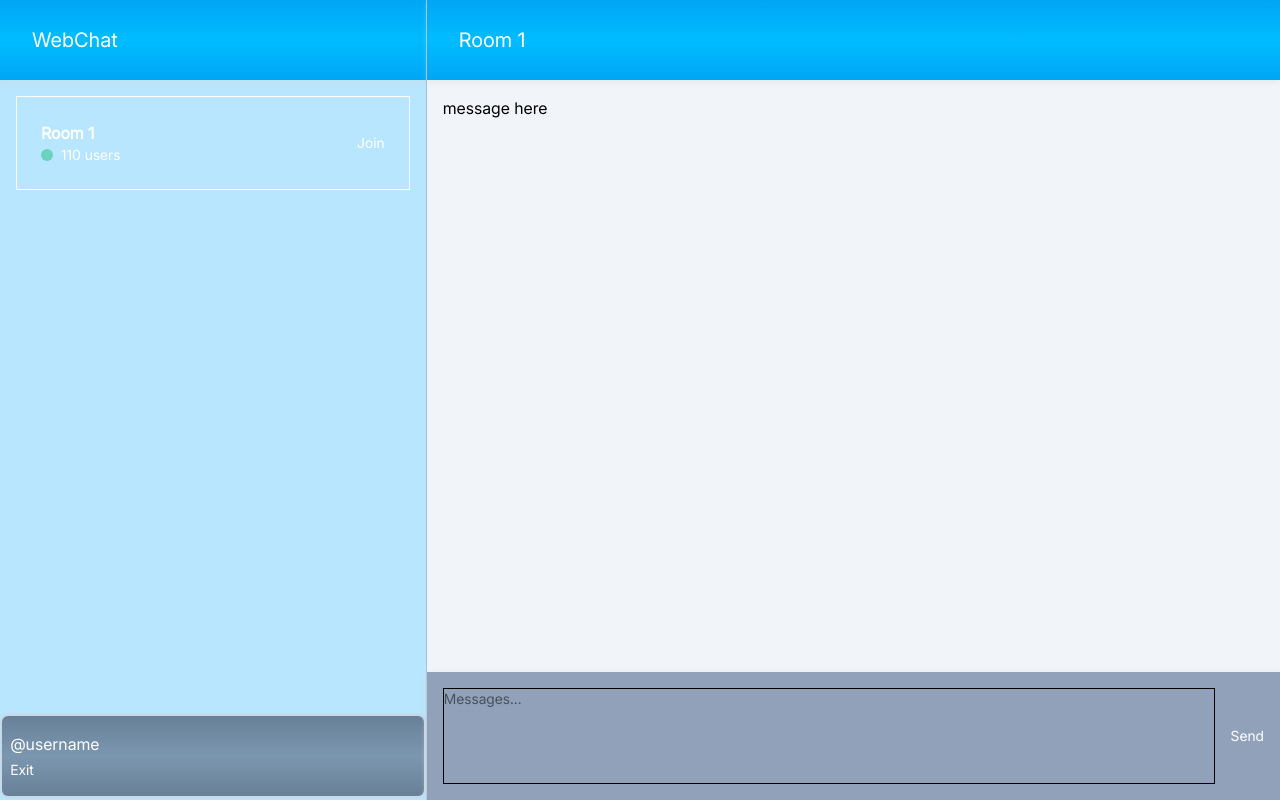
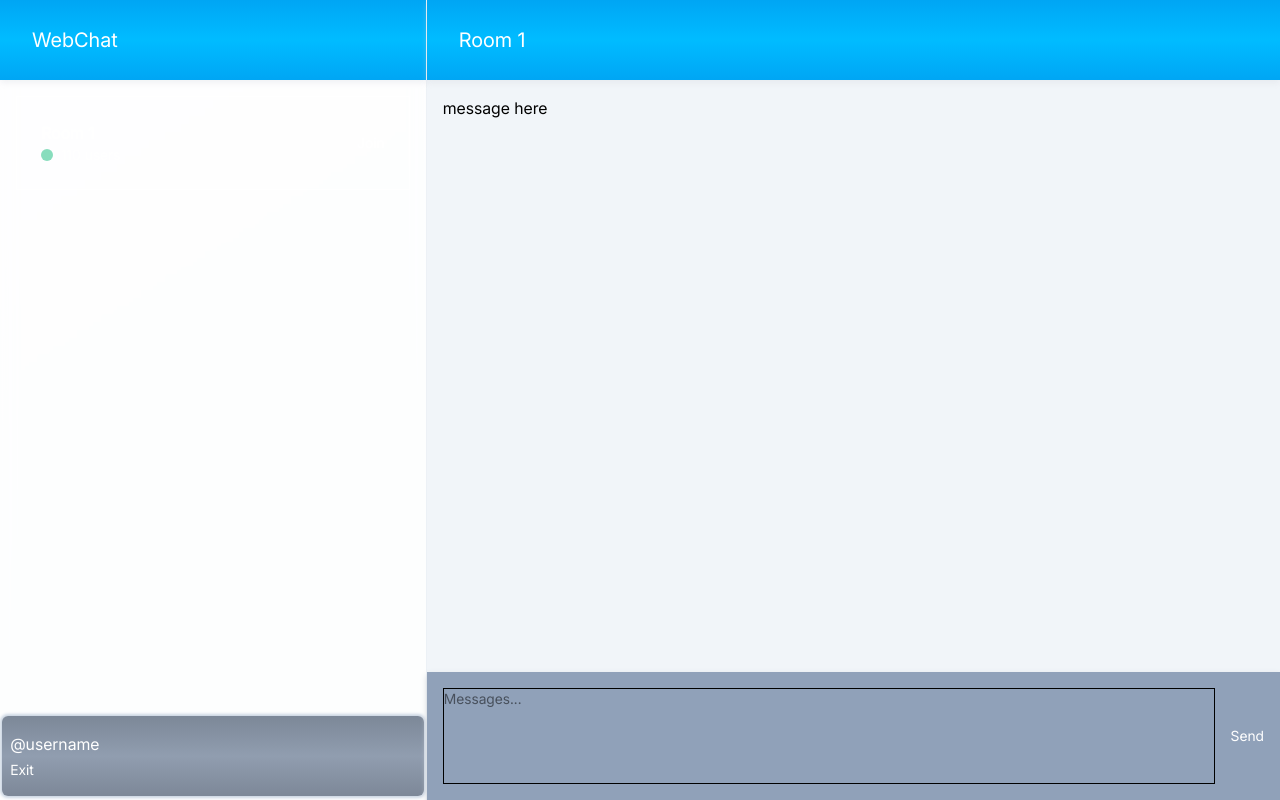
Before and after one commit to holifield4/chat-app, a React (Vite) app in the folder chat-client/: page /home in a window 1280 px wide. Built offline with nearby package versions, Linux system fonts and the light colour scheme.

Commit message:
modify styling

```diff
--- a/chat-client/src/pages/Home.tsx
+++ b/chat-client/src/pages/Home.tsx
@@ -3,11 +3,11 @@ import ChatRoom from "../components/chat/ChatRoom";
 
 function Home() {
   return (
-    <div className="size-full flex">
-      <div className="w-2/6 border-r border-slate-500/30">
+    <div className="h-screen flex bg-gradient-to-br from-slate-50 to-slate-100">
+      <div className="w-2/6 border-r border-slate-200/60 bg-white/80 backdrop-blur-sm">
         <ChatLobby/>
       </div>
-      <div className="w-4/6">
+      <div className="flex-1">
         <ChatRoom />
       </div>
     </div>
```
